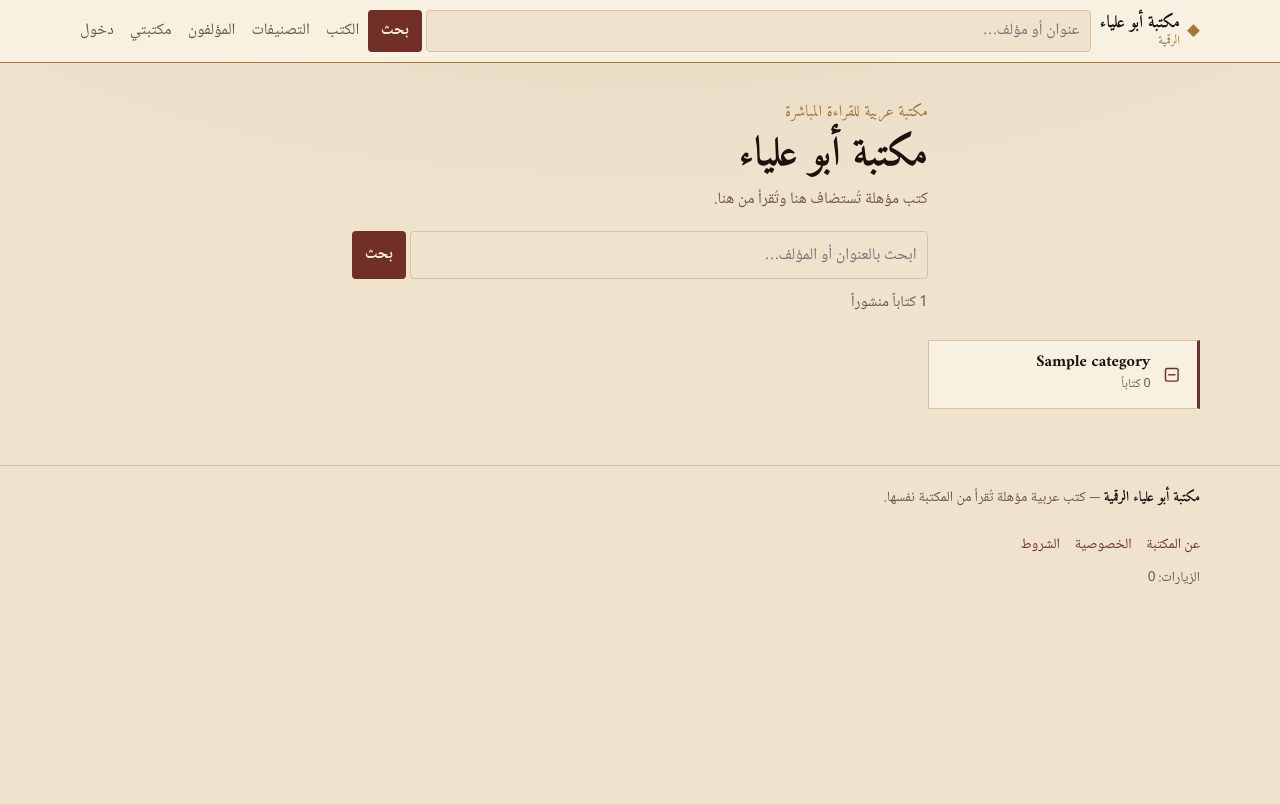
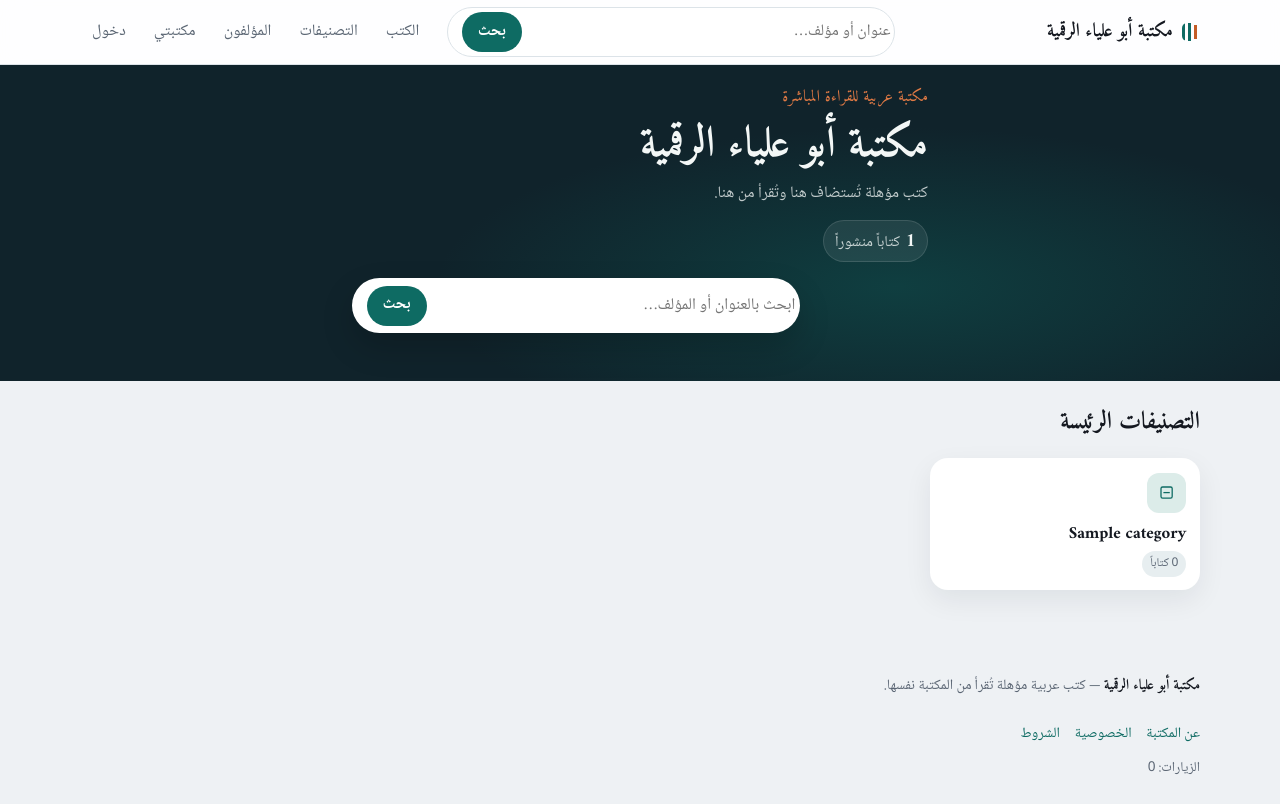
Before and after one commit to ahf88711/abu-alia-digital-library, a Python web app: template templates/public/home.html in a window 1280 px wide. Before the commit the page ends 584 px from the top, so only its background shows below. Run offline with Jinja, Linux system fonts and the light colour scheme; the template is opened without the code that fills it: most values are stand-ins (such as "Sample title", 1, 10 or a date in 2020); some web fonts are replaced.

Commit message:
Give the public library a new contemporary visual identity.
Replace the parchment-and-burgundy theme with an ink-teal masthead,
cool stone surfaces, pill search, and redesigned category cards while
keeping the catalog, Arabic fonts, and existing features. The full
brand name مكتبة أبو علياء الرقمية is now the primary title.

```diff
--- a/src/abu_alia/__init__.py
+++ b/src/abu_alia/__init__.py
@@ -1,3 +1,3 @@
 """مكتبة أبو علياء الرقمية — Abu Alia Digital Library."""
 
-__version__ = "1.4.0"
+__version__ = "1.5.0"
--- a/static/css/library.css
+++ b/static/css/library.css
@@ -7,20 +7,26 @@
 }
 
 :root {
-  --ink: #1b110d;
-  --mute: #6e5648;
-  --paper: #efe3ce;
-  --sheet: #f8f0e0;
-  --sage: #ead9c0;
-  --sage-deep: #d9c4a3;
-  --olive: #722f28;
-  --olive-deep: #5a241f;
-  --gold: #a07838;
-  --gold-soft: #c4a05a;
-  --line: #d3c3a8;
-  --cream: #f8f0e0;
-  --dock: 56px;
+  --ink: #141820;
+  --mute: #5a6573;
+  --paper: #eef1f4;
+  --sheet: #ffffff;
+  --sage: #e7eef0;
+  --sage-deep: #d5e2e4;
+  --olive: #0e6b63;
+  --olive-deep: #0a524c;
+  --gold: #c45c26;
+  --gold-soft: #e07a45;
+  --line: #dce3e8;
+  --cream: #ffffff;
+  --hero: #10232b;
+  --hero-ink: #f3f7f6;
+  --tint: #dcece9;
+  --dock: 64px;
   --max: 1120px;
+  --radius: 18px;
+  --radius-sm: 12px;
+  --shadow: 0 10px 28px rgba(16, 35, 43, .07);
   --display: "Amiri", "Noto Naskh Arabic", serif;
   --body: "Noto Naskh Arabic", "Amiri", serif;
   --kicker: "Aref Ruqaa", "Amiri", serif;
@@ -32,8 +38,7 @@ html, body { margin: 0; padding: 0; max-width: 100%; }
 body {
   font-family: var(--body);
   color: var(--ink);
-  background-color: var(--paper);
-  background-image: radial-gradient(1200px 420px at 50% -80px, rgba(160, 120, 56, 0.10), transparent 70%);
+  background: var(--paper);
   line-height: 1.8;
   font-size: 1rem;
   min-height: 100vh;
@@ -50,8 +55,8 @@ h1, h2, h3 {
   letter-spacing: 0;
   margin: 0 0 .4rem;
 }
-h1 { font-size: clamp(1.7rem, 6vw, 2.55rem); }
-h2 { font-size: clamp(1.2rem, 3vw, 1.55rem); }
+h1 { font-size: clamp(1.55rem, 6vw, 2.4rem); }
+h2 { font-size: clamp(1.15rem, 3vw, 1.5rem); }
 p { margin: 0 0 .85rem; }
 .measure, .measure-page { max-width: 38rem; }
 
@@ -63,85 +68,91 @@ p { margin: 0 0 .85rem; }
   position: fixed; inset: .75rem .75rem auto auto;
   width: auto; height: auto; clip: auto;
   background: var(--sheet); padding: .4rem .7rem; z-index: 50;
+  border-radius: var(--radius-sm);
 }
 
 .wrap {
-  width: min(var(--max), calc(100% - 1.2rem));
+  width: min(var(--max), calc(100% - 1.4rem));
   margin-inline: auto;
   max-width: 100%;
 }
-.page { padding: 1rem 0 2rem; }
-.page-head { margin-bottom: .9rem; }
+.page { padding: 1.15rem 0 2.2rem; }
+.page-head { margin-bottom: 1rem; }
 .kicker {
   font-family: var(--kicker);
   color: var(--gold);
-  font-size: 1rem;
-  margin: 0 0 .15rem;
+  font-size: 1.02rem;
+  margin: 0 0 .35rem;
 }
-.lede { color: var(--mute); margin: 0 0 .6rem; }
+.lede { color: var(--mute); margin: 0 0 .7rem; }
 .muted { color: var(--mute); }
 .census { color: var(--mute); margin: 0; font-size: .95rem; }
-.census b { font-family: var(--display); color: var(--ink); font-size: 1.15rem; }
+.census b { font-family: var(--display); color: var(--ink); font-size: 1.2rem; }
 
 .topbar {
   position: sticky; top: 0; z-index: 30;
-  background: var(--sheet);
-  border-bottom: 1px solid var(--gold);
+  background: rgba(255,255,255,.92);
+  backdrop-filter: blur(14px);
+  border-bottom: 1px solid var(--line);
 }
 .topbar-inner {
-  width: min(var(--max), calc(100% - 1.2rem));
+  width: min(var(--max), calc(100% - 1.4rem));
   margin-inline: auto;
+  display: flex;
+  flex-wrap: wrap;
+  align-items: center;
+  gap: .55rem .7rem;
+  padding: .7rem 0 .75rem;
+}
+.brand {
   display: flex;
   align-items: center;
   gap: .55rem;
-  min-height: 54px;
-  padding: .4rem 0;
-}
-.brand {
-  display: flex; align-items: center; gap: .45rem;
-  color: var(--ink); flex: 0 0 auto; min-width: 0;
+  color: var(--ink);
+  min-width: 0;
+  flex: 1 1 auto;
 }
 .brand:hover { color: var(--ink); }
-.mark {
-  font-family: var(--kicker);
-  font-size: 1.05rem;
-  color: var(--gold);
-  line-height: 1;
+.brand-mark {
+  flex: 0 0 auto;
+  width: 1.15rem;
+  height: 1.15rem;
+  border-radius: 5px;
+  background:
+    linear-gradient(var(--olive) 0 0) 0 0 / 3px 100% no-repeat,
+    linear-gradient(var(--olive) 0 0) 6px 0 / 3px 100% no-repeat,
+    linear-gradient(var(--gold) 0 0) 12px 2px / 3px calc(100% - 4px) no-repeat;
 }
-.brand-text { display: flex; flex-direction: column; line-height: 1.15; min-width: 0; }
-.brand-text strong {
+.brand-name {
   font-family: var(--display);
-  font-size: .98rem;
+  font-size: clamp(.98rem, 3.8vw, 1.18rem);
   font-weight: 700;
-  white-space: nowrap;
-}
-.brand-text em {
-  font-family: var(--kicker);
-  font-style: normal;
-  font-size: .78rem;
-  color: var(--gold);
-}
-@media (max-width: 380px) {
-  .brand-text em { display: none; }
-  .brand-text strong { font-size: .9rem; }
+  line-height: 1.3;
+  min-width: 0;
+  overflow-wrap: anywhere;
 }
 .desk-nav { display: none; }
 .seek {
   display: flex;
-  flex: 1 1 8rem;
+  flex: 1 1 100%;
   min-width: 0;
-  gap: .3rem;
+  align-items: center;
+  gap: .25rem;
+  background: var(--sheet);
+  border: 1px solid var(--line);
+  border-radius: 999px;
+  padding: .22rem .22rem .22rem .85rem;
 }
 .seek input {
   flex: 1 1 auto;
   min-width: 0;
   min-height: 40px;
-  border: 1px solid var(--line);
-  background: var(--paper);
-  border-radius: 4px;
-  padding: .35rem .65rem;
+  border: 0;
+  background: transparent;
+  padding: 0;
   color: var(--ink);
   font: inherit;
+  outline: none;
 }
 .seek button, .btn, button.btn {
   font: inherit;
@@ -149,8 +160,8 @@ p { margin: 0 0 .85rem; }
   background: var(--olive);
   color: var(--cream);
   min-height: 40px;
-  padding: .35rem .8rem;
-  border-radius: 4px;
+  padding: .35rem 1rem;
+  border-radius: 999px;
   cursor: pointer;
   white-space: nowrap;
   font-weight: 600;
@@ -172,60 +183,121 @@ p { margin: 0 0 .85rem; }
   font: inherit; background: none; border: 0; color: var(--mute); cursor: pointer; padding: 0;
 }
 .btn:focus-visible, a:focus-visible, input:focus-visible, select:focus-visible, button:focus-visible {
-  outline: 2px solid var(--gold);
+  outline: 2px solid var(--olive);
   outline-offset: 2px;
 }
 
-.is-home .topbar .seek { display: none; }
-.is-home .topbar-inner { justify-content: space-between; }
-.gate { padding: 1.4rem 0 1.1rem; }
-.gate-inner { max-width: 36rem; }
-.gate h1 { margin-bottom: .25rem; }
-.seek-home { margin: 1rem 0 .7rem; }
-.seek-home input { min-height: 48px; font-size: 1.02rem; }
-.gate-cats { padding: 0 0 2rem; }
+.is-home .topbar { display: none; }
+.gate {
+  background: var(--hero);
+  color: var(--hero-ink);
+  padding: 1.35rem 0 2.4rem;
+  position: relative;
+  overflow: hidden;
+}
+.gate::before {
+  content: "";
+  position: absolute;
+  inset: auto -20% -40% 20%;
+  height: 140%;
+  background: radial-gradient(closest-side, rgba(14, 107, 99, .38), transparent 72%);
+  pointer-events: none;
+}
+.gate-inner { position: relative; z-index: 1; max-width: 36rem; }
+.gate .kicker { color: var(--gold-soft); }
+.gate h1 {
+  color: var(--hero-ink);
+  font-size: clamp(1.7rem, 7.2vw, 2.7rem);
+  line-height: 1.28;
+  margin: 0 0 .45rem;
+}
+.gate .lede {
+  color: rgba(243, 247, 246, .78);
+  margin: 0 0 .7rem;
+}
+.gate .census {
+  display: inline-flex;
+  align-items: baseline;
+  gap: .35rem;
+  color: rgba(243, 247, 246, .8);
+  background: rgba(255,255,255,.08);
+  border: 1px solid rgba(255,255,255,.12);
+  border-radius: 999px;
+  padding: .18rem .7rem;
+  margin: 0 0 1rem;
+}
+.gate .census b { color: var(--hero-ink); }
+.seek-home {
+  margin: 0;
+  box-shadow: 0 14px 32px rgba(0,0,0,.18);
+  border-color: transparent;
+}
+.seek-home input { min-height: 46px; font-size: 1.02rem; }
+.gate-cats { padding: 1.25rem 0 2.1rem; }
 .gates {
   display: grid;
   grid-template-columns: repeat(2, minmax(0, 1fr));
-  gap: .55rem;
+  gap: .7rem;
 }
 .gate-card {
-  display: grid;
-  grid-template-columns: 1.6rem minmax(0, 1fr);
-  grid-template-rows: auto auto;
-  column-gap: .55rem;
-  row-gap: .05rem;
-  align-items: center;
+  display: flex;
+  flex-direction: column;
+  align-items: flex-start;
+  gap: .65rem;
+  min-width: 0;
+  min-height: 124px;
   background: var(--sheet);
   color: var(--ink);
-  padding: .7rem .75rem;
-  min-height: 64px;
-  border: 1px solid var(--line);
-  border-inline-start: 3px solid var(--olive);
+  padding: .95rem .85rem .85rem;
+  border-radius: var(--radius);
+  box-shadow: var(--shadow);
 }
-.gate-card:hover { color: var(--ink); background: var(--sage); }
-.gate-ico { grid-row: 1 / span 2; display: grid; place-items: center; color: var(--olive); }
-.cat-icon { width: 1.35rem; height: 1.35rem; display: block; }
+.gate-card:hover { color: var(--ink); background: #f7fbfb; }
+.gate-ico {
+  width: 2.45rem;
+  height: 2.45rem;
+  border-radius: 12px;
+  background: var(--tint);
+  color: var(--olive);
+  display: grid;
+  place-items: center;
+  flex: 0 0 auto;
+}
+.cat-icon { width: 1.2rem; height: 1.2rem; display: block; }
+.gate-copy {
+  display: flex;
+  flex-direction: column;
+  gap: .35rem;
+  min-width: 0;
+  width: 100%;
+  margin-top: auto;
+}
 .gate-name {
   font-family: var(--display);
   font-weight: 700;
-  font-size: 1.02rem;
-  line-height: 1.3;
+  font-size: 1.05rem;
+  line-height: 1.35;
+  overflow-wrap: anywhere;
 }
-.gate-n { color: var(--mute); font-size: .78rem; }
-.gate-card.is-quiet { border-inline-start-color: var(--line); }
-.gate-card.is-quiet .gate-ico { color: var(--mute); }
+.gate-n {
+  align-self: flex-start;
+  color: var(--mute);
+  font-size: .75rem;
+  background: var(--sage);
+  border-radius: 999px;
+  padding: .12rem .5rem;
+}
+.gate-card.is-quiet .gate-ico { background: var(--paper); color: var(--mute); }
+
 .subcats {
   display: flex; flex-wrap: wrap; gap: .4rem;
-  margin: 0 0 1.1rem;
+  margin: 0 0 1.2rem;
 }
 .intro { padding: 1.15rem 0 .4rem; }
 .band { padding: .85rem 0 1.15rem; }
 .section-head {
   display: flex; justify-content: space-between; align-items: baseline;
-  gap: .75rem; margin-bottom: .7rem;
-  border-bottom: 1px solid var(--line);
-  padding-bottom: .25rem;
+  gap: .75rem; margin-bottom: .85rem;
 }
 .section-head a { color: var(--mute); font-size: .9rem; }
 
@@ -448,52 +540,62 @@ p { margin: 0 0 .85rem; }
   padding: 0 .55rem;
   color: var(--ink);
   background: var(--sheet);
+  border-radius: 999px;
 }
 .pager a:hover {
-  border-color: var(--gold);
+  border-color: var(--olive);
   color: var(--olive);
 }
 
 .dock {
-  position: fixed; inset: auto 0 0 0; z-index: 40;
+  position: fixed; inset: auto .55rem 0 .55rem; z-index: 40;
   display: grid; grid-template-columns: repeat(4, 1fr);
-  background: var(--sheet);
-  border-top: 1px solid var(--gold);
+  background: rgba(255,255,255,.94);
+  backdrop-filter: blur(16px);
+  border: 1px solid var(--line);
+  border-bottom: 0;
+  border-radius: 20px 20px 0 0;
   padding-bottom: env(safe-area-inset-bottom);
   min-height: var(--dock);
+  box-shadow: 0 -10px 30px rgba(16, 24, 32, .08);
 }
 .dock a {
   display: flex; flex-direction: column; align-items: center; justify-content: center;
-  gap: .05rem; color: var(--mute); font-size: .68rem; min-height: 52px;
+  gap: .18rem; color: var(--mute); font-size: .68rem; min-height: 56px;
+  position: relative;
 }
-.dock svg { width: 20px; height: 20px; }
+.dock svg { width: 21px; height: 21px; }
 .dock a[aria-current="page"] { color: var(--olive); font-weight: 700; }
+.dock a[aria-current="page"]::after {
+  content: "";
+  width: 5px; height: 5px; border-radius: 50%;
+  background: currentColor;
+}
 
 footer.site {
-  margin-top: 1.5rem;
-  padding: 1.2rem 0 1.4rem;
-  border-top: 1px solid var(--line);
+  margin-top: 1.2rem;
+  padding: 1.4rem 0 1.5rem;
   color: var(--mute);
   font-size: .9rem;
 }
-.foot { display: grid; gap: .45rem; }
+.foot { display: grid; gap: .5rem; }
 .foot strong { color: var(--ink); font-family: var(--display); }
 .foot nav { display: flex; flex-wrap: wrap; gap: .35rem .9rem; }
 .visitors { margin: 0; font-size: .85rem; }
 
-.admin table { width: 100%; border-collapse: collapse; background: var(--sheet); }
+.admin table { width: 100%; border-collapse: collapse; background: var(--sheet); border-radius: var(--radius); overflow: hidden; }
 .admin th, .admin td { border-bottom: 1px solid var(--line); padding: .55rem; text-align: right; font-size: .9rem; }
-.stat-grid { display: grid; grid-template-columns: repeat(2, 1fr); gap: .5rem; }
-.stat { background: var(--sheet); border: 1px solid var(--line); padding: .8rem; }
+.stat-grid { display: grid; grid-template-columns: repeat(2, 1fr); gap: .55rem; }
+.stat { background: var(--sheet); border-radius: var(--radius-sm); padding: .85rem; box-shadow: var(--shadow); }
 .stat b { display: block; font-size: 1.3rem; font-family: var(--display); }
 
 .reader-shell { height: 100vh; display: flex; flex-direction: column; background: #111; color: #eee; padding-bottom: 0; }
 .reader-bar {
   display: flex; align-items: center; justify-content: space-between; gap: .5rem;
   padding: .55rem .7rem calc(.55rem + env(safe-area-inset-bottom));
-  background: #16130f; color: #f7f0e4; flex-wrap: wrap;
+  background: #10232b; color: #f3f7f6; flex-wrap: wrap;
 }
-.reader-bar a, .reader-bar button { color: #f7f0e4; background: transparent; border: 0; min-height: 40px; }
+.reader-bar a, .reader-bar button { color: #f3f7f6; background: transparent; border: 0; min-height: 40px; }
 .reader-stage { flex: 1; overflow: hidden; background: #1b1b1b; }
 #pdf-canvas-wrap, #epub-view { width: 100%; height: 100%; overflow: auto; }
 #pdf-canvas-wrap canvas { width: 100%; height: auto; display: block; margin: 0 auto; }
@@ -502,29 +604,61 @@ footer.site {
 .reader-shell.night .reader-stage { background: #0e1116; }
 
 @media (min-width: 640px) {
-  .gates { grid-template-columns: repeat(3, minmax(0, 1fr)); gap: .7rem; }
-  .books, .grid { grid-template-columns: repeat(3, minmax(0, 1fr)); gap: 1.1rem .8rem; }
+  .gates { grid-template-columns: repeat(3, minmax(0, 1fr)); gap: .85rem; }
+  .books, .grid { grid-template-columns: repeat(3, minmax(0, 1fr)); gap: 1.2rem .9rem; }
   .cat-list { grid-template-columns: repeat(3, minmax(0, 1fr)); }
   .work { grid-template-columns: 150px minmax(0, 1fr); }
   .jacket-title { font-size: 1.02rem; }
   .actions .btn, .actions form { flex: 0 1 auto; width: auto; }
   .actions .btn, .actions button { width: auto; }
+  .gate { padding: 1.8rem 0 2.6rem; }
 }
 @media (min-width: 900px) {
   body { padding-bottom: 0; }
   .dock { display: none; }
+  .is-home .topbar {
+    display: block;
+    background: var(--hero);
+    border-bottom: 1px solid rgba(255,255,255,.08);
+  }
+  .is-home .brand-name { color: var(--hero-ink); }
+  .is-home .brand-mark {
+    background:
+      linear-gradient(#d7ece8 0 0) 0 0 / 3px 100% no-repeat,
+      linear-gradient(#d7ece8 0 0) 6px 0 / 3px 100% no-repeat,
+      linear-gradient(var(--gold-soft) 0 0) 12px 2px / 3px calc(100% - 4px) no-repeat;
+  }
+  .is-home .desk-nav a { color: rgba(243,247,246,.78); }
+  .is-home .desk-nav a[aria-current="page"], .is-home .desk-nav a:hover {
+    color: var(--hero-ink);
+    background: rgba(255,255,255,.1);
+  }
+  .topbar-inner {
+    flex-wrap: nowrap;
+    min-height: 64px;
+    padding: .45rem 0;
+    gap: 1rem;
+  }
+  .brand { flex: 0 1 auto; }
+  .seek { flex: 1 1 16rem; max-width: 28rem; margin-inline-start: auto; }
   .desk-nav {
-    display: flex; align-items: center; gap: 1rem;
+    display: flex; align-items: center; gap: .25rem;
     flex: 0 0 auto;
   }
-  .desk-nav a { color: var(--mute); }
-  .desk-nav a[aria-current="page"], .desk-nav a:hover { color: var(--ink); }
-  .topbar-inner { min-height: 62px; }
-  .brand-text strong { font-size: 1.08rem; }
+  .desk-nav a {
+    color: var(--mute);
+    padding: .35rem .75rem;
+    border-radius: 999px;
+  }
+  .desk-nav a[aria-current="page"], .desk-nav a:hover {
+    color: var(--ink);
+    background: var(--sage);
+  }
   .books, .grid { grid-template-columns: repeat(4, minmax(0, 1fr)); }
   .gates { grid-template-columns: repeat(4, minmax(0, 1fr)); }
   .intro { padding: 1.8rem 0 .6rem; }
-  .gate { padding: 2.2rem 0 1.4rem; }
+  .gate { padding: 1.1rem 0 3rem; }
+  .gate-cats { padding: 1.6rem 0 2.6rem; }
   .work { grid-template-columns: 180px minmax(0, 1fr); gap: 1.4rem; }
   .stat-grid { grid-template-columns: repeat(4, 1fr); }
   .cat-scroll { flex-wrap: wrap; overflow: visible; }
--- a/templates/base.html
+++ b/templates/base.html
@@ -11,7 +11,7 @@
   <link rel="preconnect" href="https://fonts.googleapis.com">
   <link rel="preconnect" href="https://fonts.gstatic.com" crossorigin>
   <link href="https://fonts.googleapis.com/css2?family=Amiri:wght@400;700&family=Aref+Ruqaa:wght@400;700&family=Noto+Naskh+Arabic:wght@400;500;600;700&display=swap" rel="stylesheet">
-  <link rel="stylesheet" href="/static/css/library.css?v=15">
+  <link rel="stylesheet" href="/static/css/library.css?v=16">
   {% block extra_head %}{% endblock %}
 </head>
 <body class="{% if nav == '/' %}is-home{% endif %}">
@@ -19,11 +19,8 @@
 <header class="topbar">
   <div class="topbar-inner">
     <a class="brand" href="/">
-      <span class="mark" aria-hidden="true">◆</span>
-      <span class="brand-text">
-        <strong>مكتبة أبو علياء</strong>
-        <em>الرقمية</em>
-      </span>
+      <span class="brand-mark" aria-hidden="true"></span>
+      <span class="brand-name">مكتبة أبو علياء الرقمية</span>
     </a>
     {% if nav != '/' %}
     <form class="seek" action="/بحث" method="get" role="search">
--- a/templates/partials/jacket.html
+++ b/templates/partials/jacket.html
@@ -3,7 +3,7 @@
   <img class="jacket-img" src="/أغلفة/{{ work.id }}" alt="" width="{{ real.width }}" height="{{ real.height }}" loading="lazy" decoding="async">
 {% else %}
   <div class="jacket tone-{{ jacket_tone(work) }}" aria-hidden="true">
-    <span class="jacket-mark">◆</span>
+    <span class="jacket-mark"></span>
     {% set jcat = primary_category(work) %}
     {% if jcat %}<span class="jacket-cat">{{ jcat.name_ar }}</span>{% endif %}
     <span class="jacket-title">{{ work.title }}</span>
--- a/templates/public/home.html
+++ b/templates/public/home.html
@@ -4,27 +4,31 @@
 <section class="gate">
   <div class="wrap gate-inner">
     <p class="kicker">مكتبة عربية للقراءة المباشرة</p>
-    <h1>مكتبة أبو علياء</h1>
+    <h1>مكتبة أبو علياء الرقمية</h1>
     <p class="lede">كتب مؤهلة تُستضاف هنا وتُقرأ من هنا.</p>
+    <p class="census"><b>{{ book_count }}</b> كتاباً منشوراً</p>
     <form class="seek seek-home" action="/بحث" method="get" role="search">
       <label class="sr-only" for="q-home">بحث في المكتبة</label>
       <input id="q-home" type="search" name="q" placeholder="ابحث بالعنوان أو المؤلف…" required enterkeyhint="search">
       <button type="submit">بحث</button>
     </form>
-    <p class="census">{{ book_count }} كتاباً منشوراً</p>
   </div>
 </section>
 
 {% if categories %}
 <section class="gate-cats">
   <div class="wrap">
-    <h2 class="sr-only">التصنيفات الرئيسة</h2>
+    <div class="section-head">
+      <h2>التصنيفات الرئيسة</h2>
+    </div>
     <div class="gates">
       {% for c in categories %}
         <a class="gate-card{% if c.slug == 'unclassified' %} is-quiet{% endif %}" href="/تصنيفات/{{ c.path }}">
           <span class="gate-ico">{% with slug=c.slug %}{% include "partials/cat_icon.html" %}{% endwith %}</span>
-          <span class="gate-name">{{ c.name_ar }}</span>
-          <span class="gate-n">{{ category_counts.get(c.id, 0) }} كتاباً</span>
+          <span class="gate-copy">
+            <span class="gate-name">{{ c.name_ar }}</span>
+            <span class="gate-n">{{ category_counts.get(c.id, 0) }} كتاباً</span>
+          </span>
         </a>
       {% endfor %}
     </div>
```
Also changed, not shown: other parts of static/css/library.css (+54 -34 lines), tests/integration/test_web.py (+7 -1 lines).
